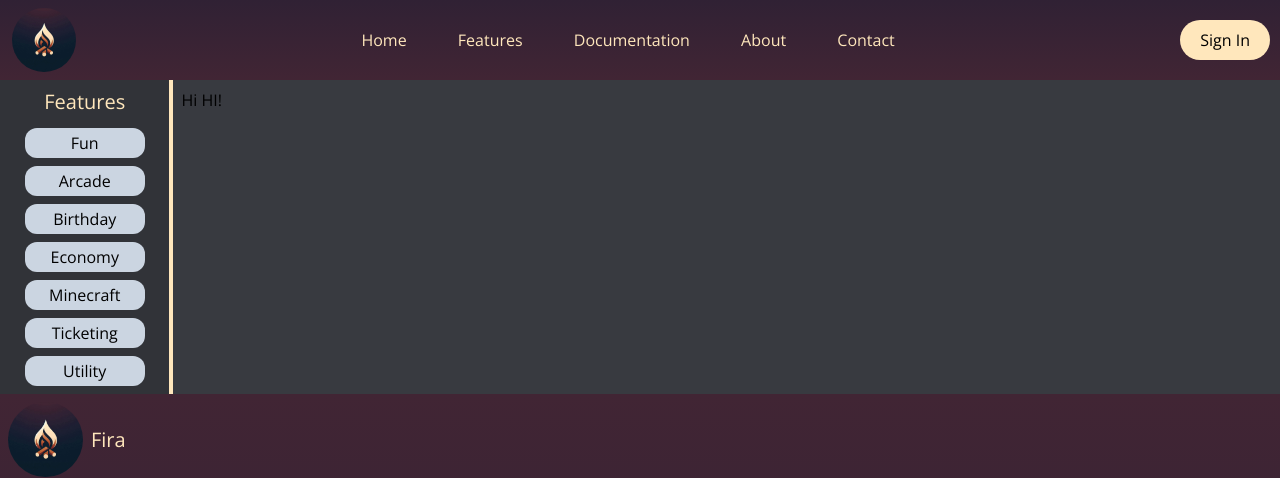
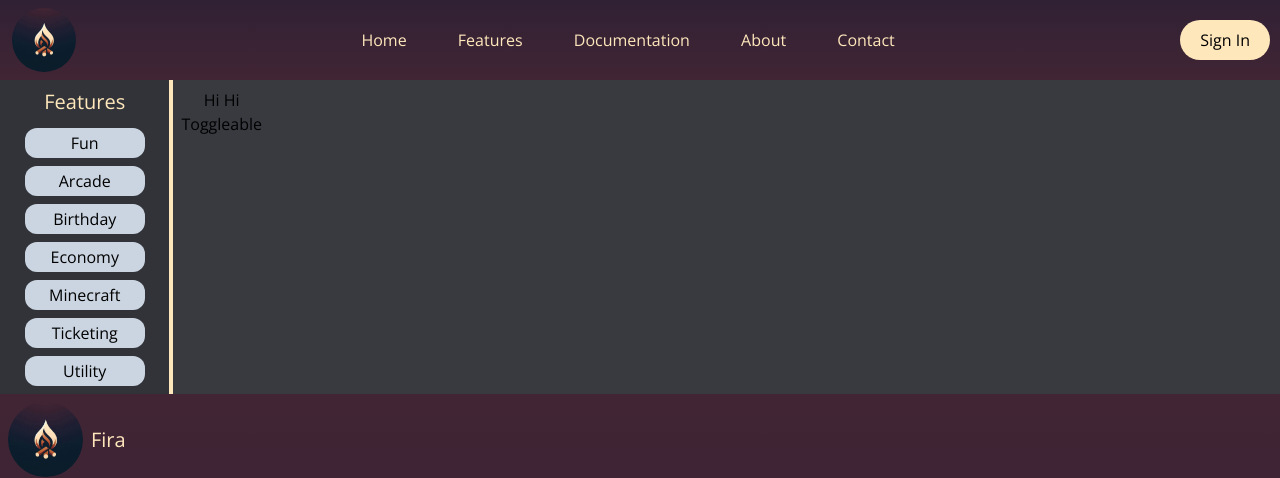
Before and after one commit to Aaryan-N/Fira_Svelte, a SvelteKit app: page /features in a window 1280 px wide. Shown: the top 478 px of the page. Built offline with nearby package versions, Linux system fonts and the light colour scheme.

Commit message:
CSS should be outlawed

```diff
--- a/src/featuredocs/Fun.svelte
+++ b/src/featuredocs/Fun.svelte
@@ -1 +1,13 @@
-<h1>Hi HI!</h1>
+<script>
+    let isPressed = true;
+</script>
+<div>
+    <button on:click={() => isPressed = !isPressed} class="bg-green">
+        {#if isPressed}
+            <h1>Hi Hi </h1>
+        {:else}
+            <h1>Bye Bye</h1>
+        {/if}
+        Toggleable
+    </button>
+</div>
--- a/src/featuredocs/Minecraft.svelte
+++ b/src/featuredocs/Minecraft.svelte
@@ -1 +1,28 @@
-<h1>Minecraft</h1>
+<script>
+    let motdParameterDropdown = false;
+    function handleClick(event){
+        return motdParameterDropdown ? true : false;
+    }
+</script>
+<div>
+    <h1 class="text-xl text-[#FFE7BC] ml-1 mb-1">Minecraft Commands</h1>
+    <hr class="border-[#FFE7BC] ml-1 mr-1.5 mb-1" />
+    <div class="flex justify-start border-[#FFE7BC] w-auto h-auto ml-1">
+            <p class="text-[#FFE7BC] text-xl">Message of the day</p>
+        <span class="bg-gray-800 rounded  ml-2 px-4 p-0.5">
+        <span class="flex 1 text-[#FFE7BC]">
+            <span>/</span>
+            <span>motd</span>
+        </span>
+        </span>
+    </div>
+
+    <div class="ml-1 mt-1 bg-[#302134] w-full h-auto flex px-2 rounded-xl container">
+        <span class="inline-flex items-center justify-between w-full rounded py-2 px-2">
+            <span class="text-[#FFE7BC]">Parameters</span>
+            <svg xmlns="http://www.w3.org/2000/svg" viewBox="0 0 16 16" fill="white" class="w-4 h-4">
+            <path fill-rule="evenodd" d="M8 15A7 7 0 1 0 8 1a7 7 0 0 0 0 14Zm.75-10.25a.75.75 0 0 0-1.5 0v4.69L6.03 8.22a.75.75 0 0 0-1.06 1.06l2.5 2.5a.75.75 0 0 0 1.06 0l2.5-2.5a.75.75 0 1 0-1.06-1.06L8.75 9.44V4.75Z" clip-rule="evenodd" />
+            </svg>
+        </span>
+    </div>
+</div>
--- a/src/routes/features/+page.svelte
+++ b/src/routes/features/+page.svelte
@@ -1,5 +1,5 @@
 <script>
-    let featureDocState = 'Fun';
+    let featureDocState = Fun;
     import Fun from "../../featuredocs/Fun.svelte"
     import Arcade from "../../featuredocs/Arcade.svelte"
     import Birthday from "../../featuredocs/Birthday.svelte"
@@ -15,66 +15,34 @@
     <p class="mt-2 text-xl text-[#FFE7BC] flex justify-center mb-3">Features</p>
     <ul class="">
     <li class="flex justify-center my-2">
-            <a href="/features" on:click={() => (featureDocState = "Fun")}><button class="bg-slate-300 hover:bg-slate-500 rounded-xl w-[120px] h-[30px] flex-1">Fun</button></a>
+            <a href="/features" on:click={() => (featureDocState = Fun)}><button class="bg-slate-300 hover:bg-slate-500 rounded-xl w-[120px] h-[30px] flex-1">Fun</button></a>
     </li>
     <li class="flex justfiy-center my-2">
-            <a href="/features" on:click={() => (featureDocState = "Arcade")}>
+            <a href="/features" on:click={() => (featureDocState = Arcade)}>
                 <button class="bg-slate-300 hover:bg-slate-500 rounded-xl w-[120px] h-[30px] mr-0">Arcade</button>
             </a>
     </li>
     <li class="flex justify-center my-2">
-            <a href="/features" on:click={() => (featureDocState = "Birthday")}><button class="bg-slate-300 hover:bg-slate-500 rounded-xl w-[120px] h-[30px] flex-1">Birthday</button></a>
+            <a href="/features" on:click={() => (featureDocState = Birthday)}><button class="bg-slate-300 hover:bg-slate-500 rounded-xl w-[120px] h-[30px] flex-1">Birthday</button></a>
     </li>
     <li class="flex justify-center my-2">
-            <a href="/features" on:click={() => (featureDocState = "Economy")}><button class="bg-slate-300 hover:bg-slate-500 rounded-xl w-[120px] h-[30px] flex-1">Economy</button></a>
+            <a href="/features" on:click={() => (featureDocState = Economy)}><button class="bg-slate-300 hover:bg-slate-500 rounded-xl w-[120px] h-[30px] flex-1">Economy</button></a>
     </li>
     <li class="flex justify-center my-2">
-            <a href="/features" on:click={() => (featureDocState = "Minecraft")}><button class="bg-slate-300 hover:bg-slate-500 rounded-xl w-[120px] h-[30px] flex-1">Minecraft</button></a>
+            <a href="/features" on:click={() => (featureDocState = Minecraft)}><button class="bg-slate-300 hover:bg-slate-500 rounded-xl w-[120px] h-[30px] flex-1">Minecraft</button></a>
     </li>
     <li class="flex justify-center my-2">
-            <a href="/features" on:click={() => (featureDocState = "Ticketing")}><button class="bg-slate-300 hover:bg-slate-500 rounded-xl w-[120px] h-[30px] flex-1">Ticketing</button></a>
+            <a href="/features" on:click={() => (featureDocState = Ticketing)}><button class="bg-slate-300 hover:bg-slate-500 rounded-xl w-[120px] h-[30px] flex-1">Ticketing</button></a>
         </li>
         <li class="flex justify-center my-2">
-            <a href="/features" on:click={() => (featureDocState = "Utility")}><button class="bg-slate-300 hover:bg-slate-500 rounded-xl w-[120px] h-[30px] flex-1">Utility</button></a>
+            <a href="/features" on:click={() => (featureDocState = Utility)}><button class="bg-slate-300 hover:bg-slate-500 rounded-xl w-[120px] h-[30px] flex-1">Utility</button></a>
         </li>
     </ul>
     </div>
 </div>
 <div class="w-[100%] h-auto bg-[#383a40]">
-    {#if featureDocState === 'Fun'}
-        <div class="p-2">
-        <Fun />
-        </div>
-    {/if}
-    {#if featureDocState === 'Arcade'}
-        <div class="p-2">
-        <Arcade />
-        </div>
-    {/if}
-    {#if featureDocState === 'Birthday'}
-        <div class="p-2">
-            <Birthday />
-        </div>
-    {/if}
-    {#if featureDocState === 'Economy'}
-        <div class="p-2">
-            <Economy />
-        </div>
-    {/if}
-    {#if featureDocState === 'Minecraft'}
-        <div class="p-2">
-            <Minecraft />
-        </div>
-    {/if}
-    {#if featureDocState === 'Ticketing'}
-        <div class="p-2">
-            <Ticketing />
-        </div>
-    {/if}
-    {#if featureDocState === 'Utility'}
-        <div class="p-2">
-            <Utility />
-        </div>
-    {/if}
+    <div class="p-2">
+    <svelte:component this={featureDocState} />
+    </div>
 </div>
 </div>
```
